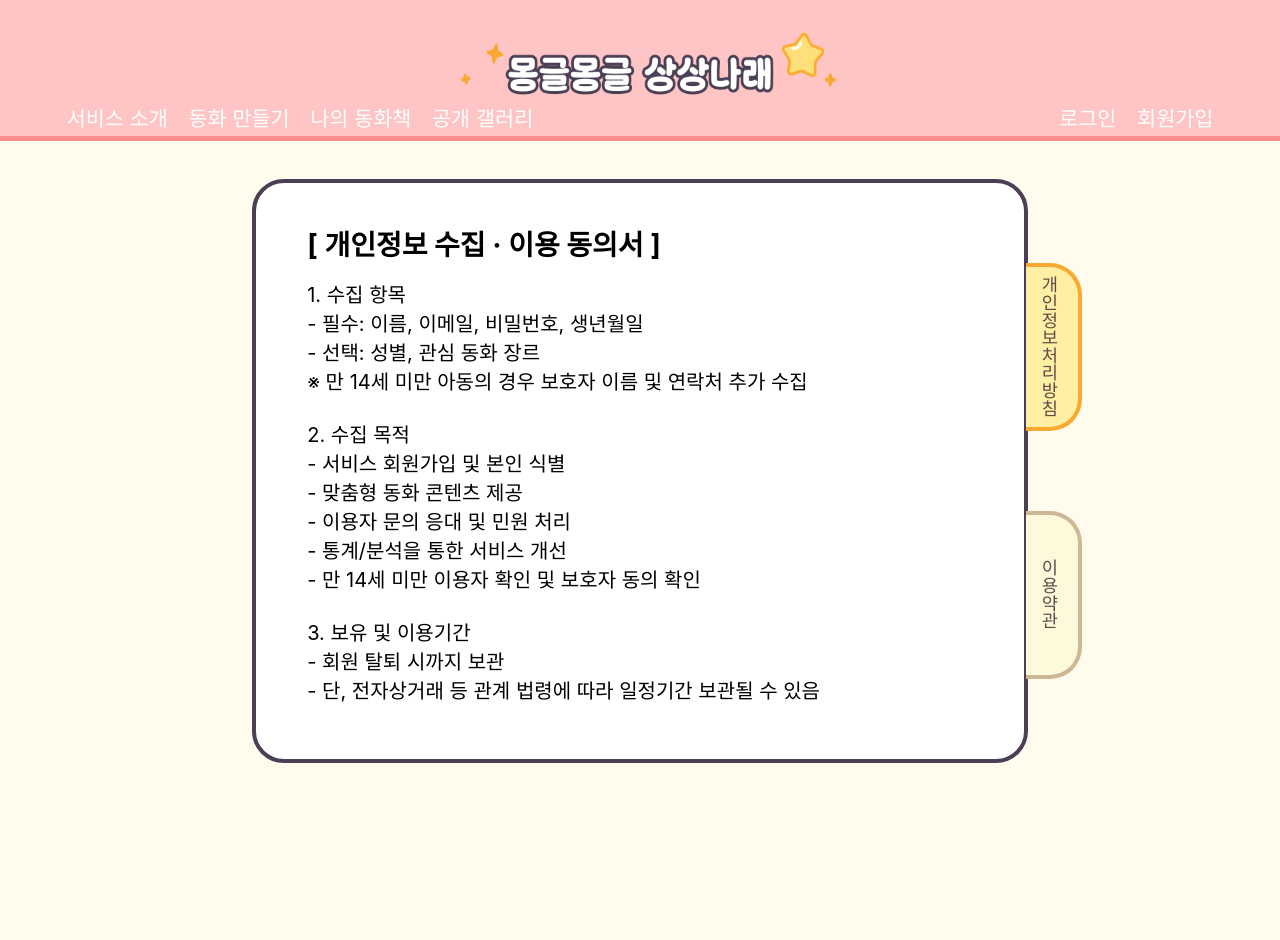
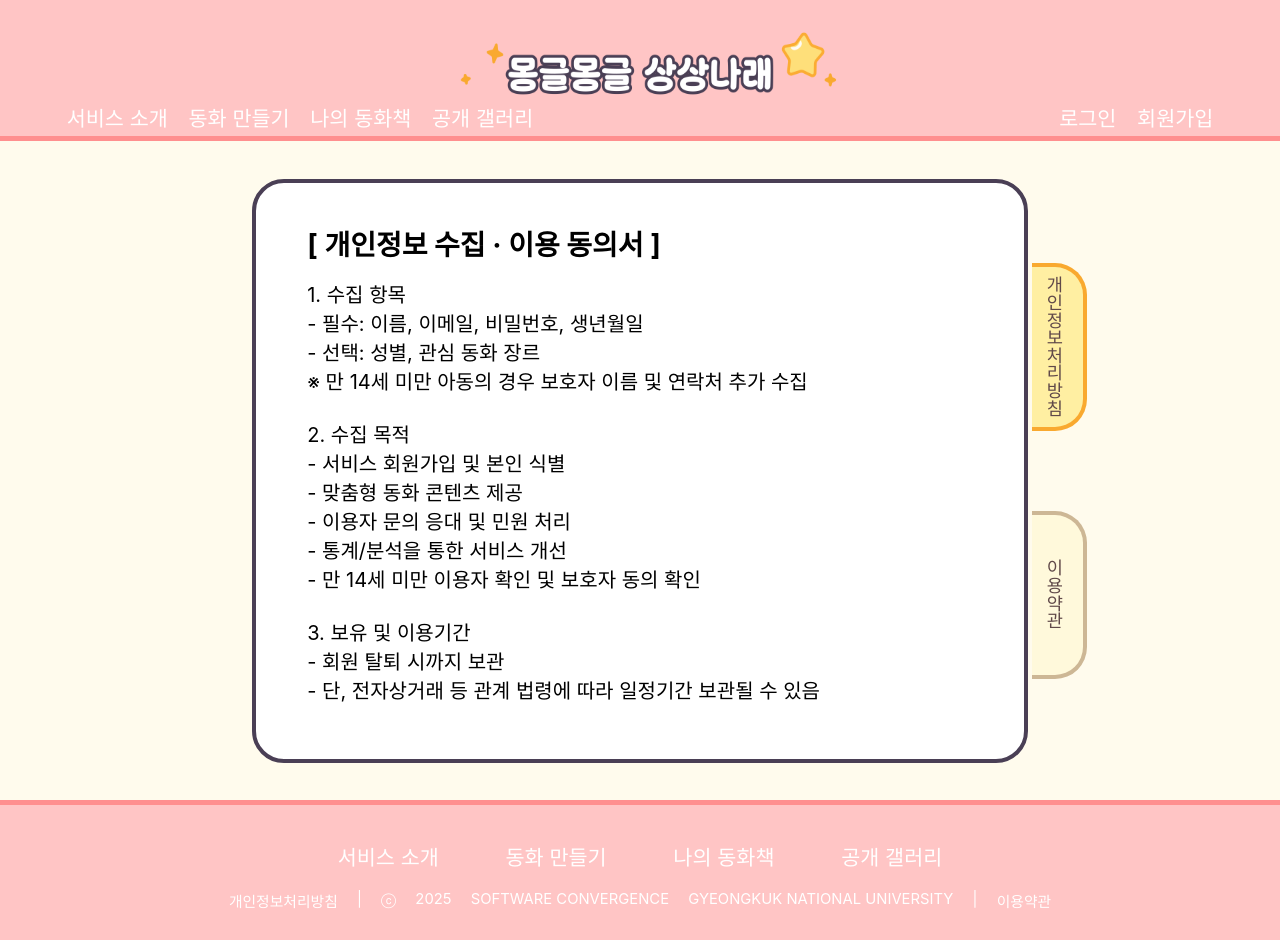
Before and after one commit to yANUs-3-Team/FE, a React (Create React App) app: page /policy in a window 1280 px wide. Before the commit the page ends 800 px from the top, so only its background shows below. Built offline with nearby package versions, Linux system fonts and the light colour scheme; a web font is replaced by a local one.

Commit message:
🎨 :: policy에  푸터 추가

```diff
--- a/src/component/Css/policy.css
+++ b/src/component/Css/policy.css
@@ -27,7 +27,7 @@
 
 .policy_bookmark_box {
   position: absolute;
-  right: 15.5vw;
+  right: 15.1vw;
 
   display: flex;
   flex-direction: column;
--- a/src/pages/policy.js
+++ b/src/pages/policy.js
@@ -1,4 +1,5 @@
 import "../component/Css/policy.css";
+import Footer from "../component/footer";
 import { useEffect, useState } from "react";
 import { useLocation } from "react-router-dom";
 
@@ -20,6 +21,7 @@ function Policy() {
   }, []);
 
   return (
+    <>
       <div className="policy_page">
         <div className="policy_container">
           <div className="policy_title">
@@ -52,6 +54,8 @@ function Policy() {
           </div>
         </div>
       </div>
+      <Footer />
+    </>
   );
 }
 
```
Lines whose indentation alone changed are shown as unchanged.
